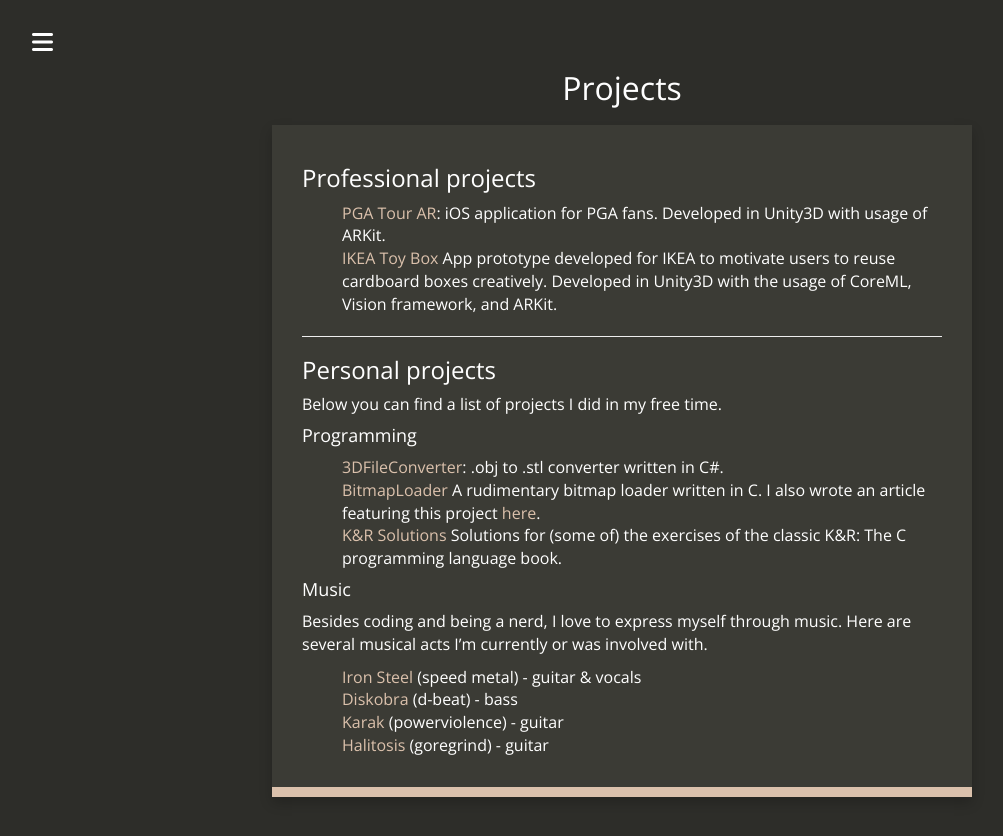
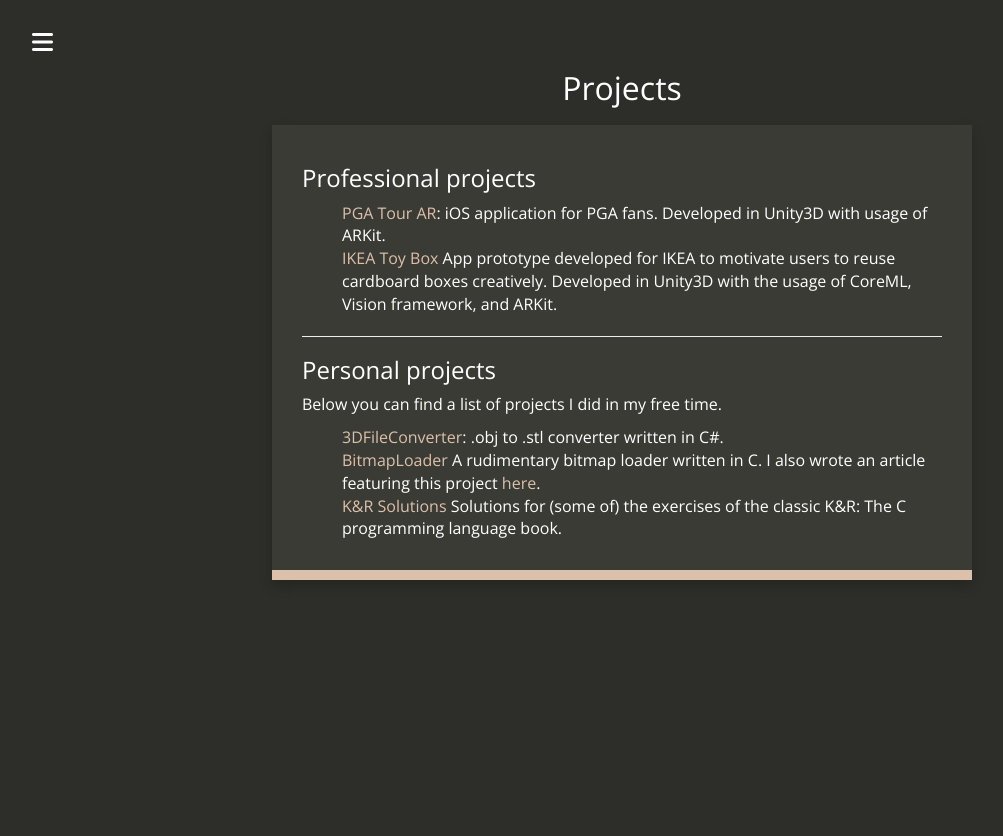
Before and after one commit to LosoncziTamas/LosoncziTamas.github.io, a Jekyll site: the page built from projects.md, in a window 1280 px wide. Shown: the top 836 px of the page, without its empty margins (18-1021 px from the left). Built offline with Jekyll 4.4.1, drawn with Linux system fonts in a browser that asks for light colours; nearby versions of some CDN libraries.

Commit message:
[seo] add seo plugin

```diff
--- a/Gemfile
+++ b/Gemfile
@@ -1,7 +1,4 @@
-# frozen_string_literal: true
-
 source "https://rubygems.org"
 
 gem 'github-pages'
-
-# gem "rails"
+gem 'jekyll-seo-tag'
--- a/_config.yml
+++ b/_config.yml
@@ -1,26 +1,20 @@
 # Site settings
 title: "Tamás Losonczi's personal site"
 description: "Personal site for sharing knowledge."
-title_description: "I’m a programmer from Budapest with a wide range of interest. See my projects <a href=\"../projects\">here</a>."
+title_description: "I’m a programmer from Budapest. See my projects <a href=\"../projects\">here</a>."
 title_image: "./images/avatar.jpg"
 # google_analytics: "UA-20365477-4"
 # disqus_account: cartenoire
-# addthis_id: ra-513c6fa83da6ec67
 post_limit: 5
 
 # Social usernames/URLs
-# twitter_username: _jacobtomlinson
 github_username: LosoncziTamas
 medium_link: https://medium.com/@losonczi.tamas91
 linkedin_link: https://www.linkedin.com/in/tam%C3%A1s-losonczi-77b13699/
-# google_plus_link: http://carte-noire.jacobtomlinson.co.uk/
-# stackoverflow_link: http://carte-noire.jacobtomlinson.co.uk/
-# xing_link:
-# facebook_link:
 
 # Footer
-# footer_left: "Made with <i class=\"fa fa-heart\"></i> by <a href=\"https://twitter.com/_JacobTomlinson\">Jacob Tomlinson</a>"
-# footer_right: "&lt;/&gt; on <a href=\"https://github.com/jacobtomlinson/carte-noire\">Github</a> &nbsp;<i class=\"fa fa-github-alt\"></i>"
+# footer_left: "Made with <i class=\"fa fa-heart\"></i> by"
+# footer_right: "&lt;/&gt; on Github &nbsp;<i class=\"fa fa-github-alt\"></i>"
 
 # Build settings
 markdown: kramdown
@@ -31,3 +25,7 @@ kramdown:
 
 permalink: pretty
 exclude: [vendor]
+
+# Plugins
+gems:
+  - jekyll-seo-tag
--- a/_includes/head.html
+++ b/_includes/head.html
@@ -32,14 +32,11 @@
 
 <script src="https://kit.fontawesome.com/d3f0f7e137.js" crossorigin="anonymous"></script>
 
-{% if site.addthis_id %}
-<!-- Go to www.addthis.com/dashboard to customize your tools -->
-<script type="text/javascript" src="//s7.addthis.com/js/300/addthis_widget.js#pubid={{ site.addthis_id }}"></script>
-{% endif %}
 
 {% if page.content contains '<script type="math/tex' %}
 <!-- MathJax for LaTeX -->
 <script type="text/javascript" src="https://cdn.mathjax.org/mathjax/latest/MathJax.js?config=TeX-AMS-MML_HTMLorMML"></script>
 {% endif %}
 
+{% seo %}
 </head>
--- a/projects.md
+++ b/projects.md
@@ -14,17 +14,6 @@ title: Projects
 
 Below you can find a list of projects I did in my free time.
 
-#### Programming
-
 - [3DFileConverter](https://github.com/LosoncziTamas/3DFileConverter): .obj to .stl converter written in C#.
 - [BitmapLoader](https://github.com/LosoncziTamas/c-playground/tree/master/misc/bitmap) A rudimentary bitmap loader written in C. I also wrote an article featuring this project [here](../c/2019/10/07/bitmap-loading/).
 - [K&R Solutions](https://github.com/LosoncziTamas/c-playground/tree/master/KR) Solutions for (some of) the exercises of the classic K&R: The C programming language book.
-
-#### Music
-
-Besides coding and being a nerd, I love to express myself through music. Here are several musical acts I'm currently or was involved with.
-
-- [Iron Steel](https://ironsteel.bandcamp.com/releases) (speed metal) - guitar & vocals
-- [Diskobra](https://www.youtube.com/watch?v=7OBQE5b1oN0) (d-beat) - bass
-- [Karak](https://www.youtube.com/watch?v=jYs5nR83o9c) (powerviolence) - guitar
-- [Halitosis](https://www.youtube.com/watch?v=9USYMql62L4&t=59s) (goregrind) - guitar
```
